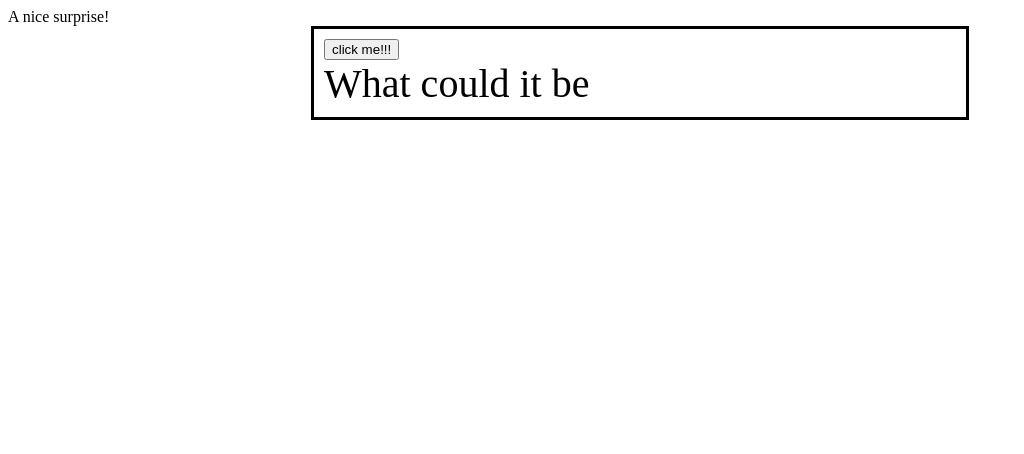
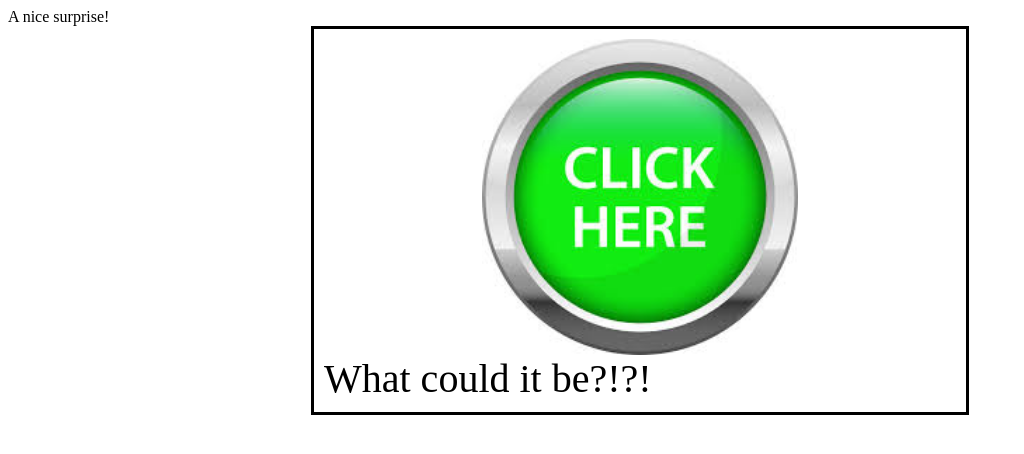
Before and after one commit to Dan-m-casey/dan-m-casey.github.io, a plain HTML site: page index.html in a window 1280 px wide. Shown: the whole page, without its empty margins (0-1024 px from the left). Drawn offline with Linux system fonts and the light colour scheme.

Commit message:
fixed formatting and made button bigger

```diff
--- a/index.html
+++ b/index.html
@@ -6,13 +6,11 @@
     width: 50%;
     border: 3px solid rgb(0, 0, 0);
     padding: 10px;">
-        <button id="button" onclick="button_clicked()">
-            click me!!!
-        </button>
+        <img id="button" src="button.jpeg" style="display: block;margin-left: auto;margin-right: auto;width: 50%;" onclick="button_clicked()">
         <div id="imageholder">
         </div>
 
-        <label id="label" style="font-size: 2.5em;">What could it be</label>
+        <label id="label" style="font-size: 2.5em;">What could it be?!?!</label>
     </div>
 
 </body>
--- a/scripts.js
+++ b/scripts.js
@@ -2,6 +2,6 @@ function button_clicked(){
     var e = document.getElementById("imageholder");
     e.innerHTML = '<img id="image" src="baby.jpg" alt="no-image" style=" height: 500px; width: 500px; display: block;margin-left: auto;margin-right: auto;width: 50%;">'
     var l = document.getElementById("label");
-    l.innerText = "Baby Casey due on the 25th of august!!!!"
+    l.innerText = "Baby Casey due on the 25th of August!!!!"
     document.getElementById("button").remove();
 }
```
Also changed, not shown: button.jpeg (added).
